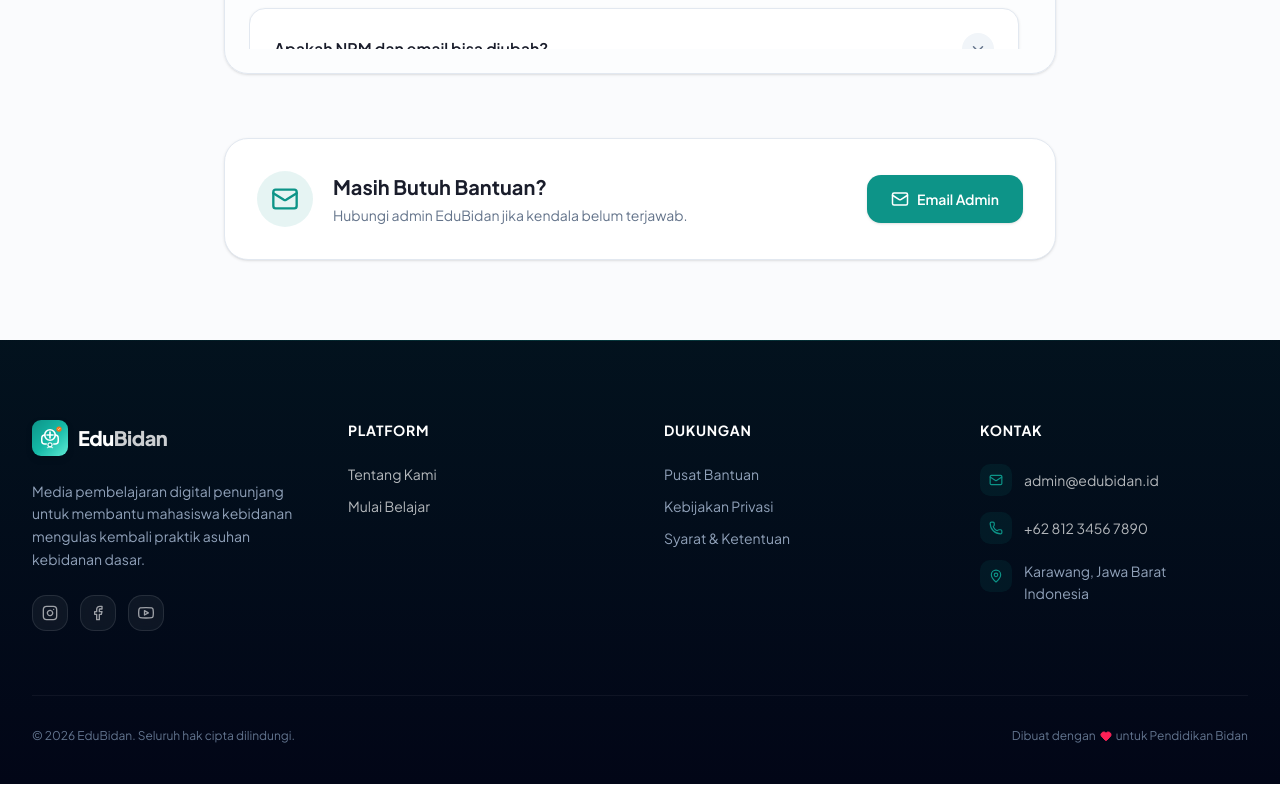
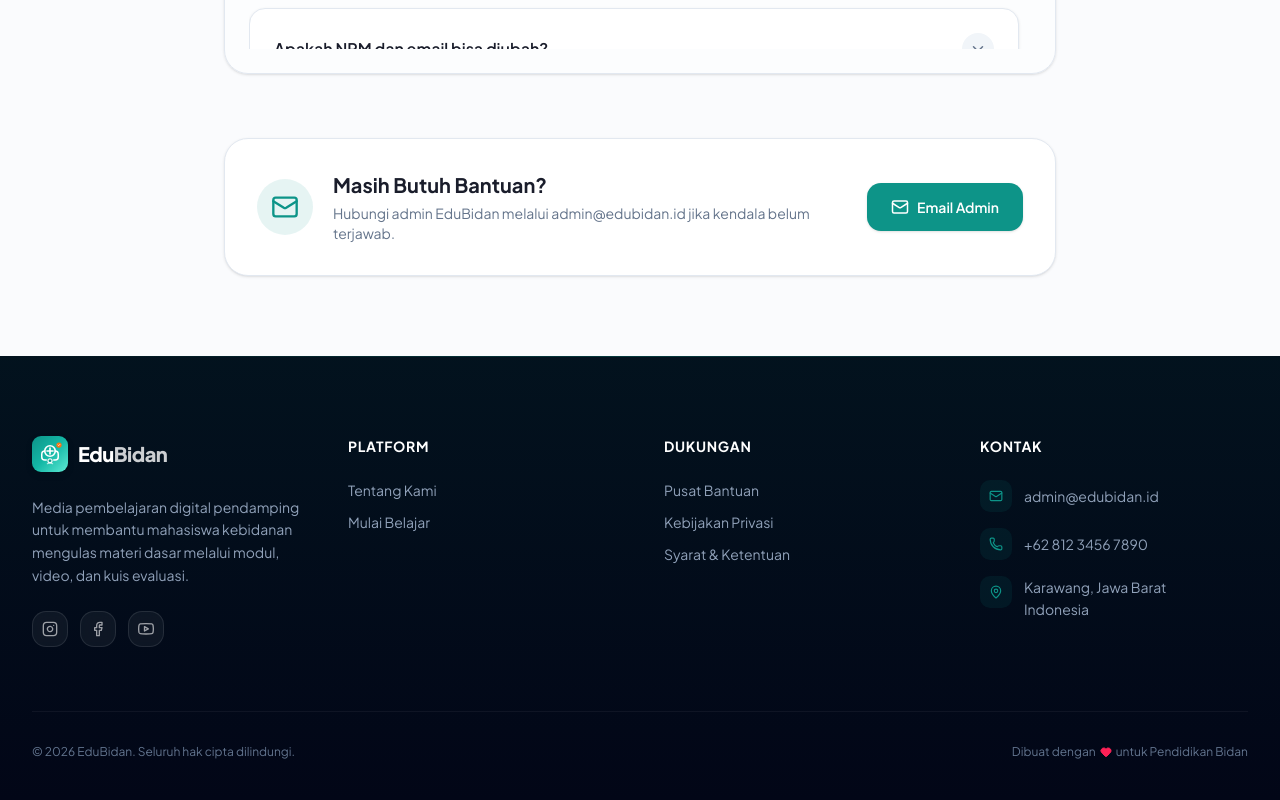
Before and after one commit to sceptzrion/edubidan, a Next.js app: page /help in a window 1280 px wide. Shown: the part 1262-2062 px from the top of the page. Built offline with nearby package versions, Linux system fonts and the light colour scheme.

Commit message:
feat: integrate site configuration for consistent contact and social links across components

```diff
--- a/src/components/layout/Footer.tsx
+++ b/src/components/layout/Footer.tsx
@@ -1,155 +1,207 @@
-"use client";
+import Link from "next/link";
+import { Heart, Mail, MapPin, Phone } from "lucide-react";
 
-import React from "react";
-import { useRouter, usePathname } from "next/navigation";
+import { siteConfig } from "@/config/site";
 import { EduBidanLogo } from "@/components/ui/EduBidanLogo";
-import { Mail, Phone, MapPin, Heart } from "lucide-react";
 
-// --- Ikon SVG Manual ---
 const InstagramIcon = ({ size = 16 }: { size?: number }) => (
-  <svg width={size} height={size} viewBox="0 0 24 24" fill="none" stroke="currentColor" strokeWidth="2" strokeLinecap="round" strokeLinejoin="round">
-    <rect x="2" y="2" width="20" height="20" rx="5" ry="5"></rect>
-    <path d="M16 11.37A4 4 0 1 1 12.63 8 4 4 0 0 1 16 11.37z"></path>
-    <line x1="17.5" y1="6.5" x2="17.51" y2="6.5"></line>
+  <svg
+    width={size}
+    height={size}
+    viewBox="0 0 24 24"
+    fill="none"
+    stroke="currentColor"
+    strokeWidth="2"
+    strokeLinecap="round"
+    strokeLinejoin="round"
+    aria-hidden="true"
+  >
+    <rect x="2" y="2" width="20" height="20" rx="5" ry="5" />
+    <path d="M16 11.37A4 4 0 1 1 12.63 8 4 4 0 0 1 16 11.37z" />
+    <line x1="17.5" y1="6.5" x2="17.51" y2="6.5" />
   </svg>
 );
 
 const FacebookIcon = ({ size = 16 }: { size?: number }) => (
-  <svg width={size} height={size} viewBox="0 0 24 24" fill="none" stroke="currentColor" strokeWidth="2" strokeLinecap="round" strokeLinejoin="round">
-    <path d="M18 2h-3a5 5 0 0 0-5 5v3H7v4h3v8h4v-8h3l1-4h-4V7a1 1 0 0 1 1-1h3z"></path>
+  <svg
+    width={size}
+    height={size}
+    viewBox="0 0 24 24"
+    fill="none"
+    stroke="currentColor"
+    strokeWidth="2"
+    strokeLinecap="round"
+    strokeLinejoin="round"
+    aria-hidden="true"
+  >
+    <path d="M18 2h-3a5 5 0 0 0-5 5v3H7v4h3v8h4v-8h3l1-4h-4V7a1 1 0 0 1 1-1h3z" />
   </svg>
 );
 
 const YoutubeIcon = ({ size = 16 }: { size?: number }) => (
-  <svg width={size} height={size} viewBox="0 0 24 24" fill="none" stroke="currentColor" strokeWidth="2" strokeLinecap="round" strokeLinejoin="round">
-    <path d="M22.54 6.42a2.78 2.78 0 0 0-1.94-2C18.88 4 12 4 12 4s-6.88 0-8.6.46a2.78 2.78 0 0 0-1.94 2A29 29 0 0 0 1 11.75a29 29 0 0 0 .46 5.33A2.78 2.78 0 0 0 3.4 19c1.72.46 8.6.46 8.6.46s6.88 0 8.6-.46a2.78 2.78 0 0 0 1.94-2 29 29 0 0 0 .46-5.25 29 29 0 0 0-.46-5.33z"></path>
-    <polygon points="9.75 15.02 15.5 11.75 9.75 8.48 9.75 15.02"></polygon>
+  <svg
+    width={size}
+    height={size}
+    viewBox="0 0 24 24"
+    fill="none"
+    stroke="currentColor"
+    strokeWidth="2"
+    strokeLinecap="round"
+    strokeLinejoin="round"
+    aria-hidden="true"
+  >
+    <path d="M22.54 6.42a2.78 2.78 0 0 0-1.94-2C18.88 4 12 4 12 4s-6.88 0-8.6.46a2.78 2.78 0 0 0-1.94 2A29 29 0 0 0 1 11.75a29 29 0 0 0 .46 5.33A2.78 2.78 0 0 0 3.4 19c1.72.46 8.6.46 8.6.46s6.88 0 8.6-.46a2.78 2.78 0 0 0 1.94-2 29 29 0 0 0 .46-5.25 29 29 0 0 0-.46-5.33z" />
+    <polygon points="9.75 15.02 15.5 11.75 9.75 8.48 9.75 15.02" />
   </svg>
 );
 
+const socialLinks = [
+  {
+    label: "Instagram EduBidan",
+    href: siteConfig.links.instagram,
+    Icon: InstagramIcon,
+  },
+  {
+    label: "Facebook EduBidan",
+    href: siteConfig.links.facebook,
+    Icon: FacebookIcon,
+  },
+  {
+    label: "YouTube EduBidan",
+    href: siteConfig.links.youtube,
+    Icon: YoutubeIcon,
+  },
+];
+
+const platformLinks = [
+  { label: "Tentang Kami", href: "/about" },
+  { label: "Mulai Belajar", href: "/register" },
+];
+
+const supportLinks = [
+  { label: "Pusat Bantuan", href: "/help" },
+  { label: "Kebijakan Privasi", href: "/privacy" },
+  { label: "Syarat & Ketentuan", href: "/terms" },
+];
+
 export function Footer() {
-  const router = useRouter();
-  const pathname = usePathname();
-
-  const handleAboutClick = () => {
-    if (pathname === "/about") {
-      window.scrollTo({ top: 0, behavior: "smooth" });
-    } else {
-      router.push("/about");
-    }
-  };
-
-  const handleHelpClick = () => {
-    if (pathname === "/help") {
-      window.scrollTo({ top: 0, behavior: "smooth" });
-    } else {
-      router.push("/help");
-    }
-  };
-
-  const handleTermsClick = () => {
-    if (pathname === "/terms") {
-      window.scrollTo({ top: 0, behavior: "smooth" });
-    } else {
-      router.push("/terms");
-    }
-  };
-
-  // Logika cerdas untuk Kebijakan Privasi
-  const handlePrivacyClick = () => {
-    if (pathname === "/privacy") {
-      window.scrollTo({ top: 0, behavior: "smooth" });
-    } else {
-      router.push("/privacy");
-    }
-  };
-
-  const socialLinks = [
-    { Icon: InstagramIcon, href: "#" },
-    { Icon: FacebookIcon, href: "#" },
-    { Icon: YoutubeIcon, href: "#" }
-  ];
-
   return (
-    <footer className="relative pt-20 pb-10 overflow-hidden bg-[#020617]">
-      <div className="absolute inset-0 bg-linear-to-b from-[#042F2E]/30 to-transparent pointer-events-none"></div>
-      <div className="absolute top-0 left-0 right-0 h-px bg-linear-to-r from-transparent via-primary/30 to-transparent"></div>
+    <footer className="relative pt-16 sm:pt-20 pb-8 sm:pb-10 overflow-hidden bg-[#020617]">
+      <div className="absolute inset-0 bg-linear-to-b from-[#042F2E]/30 to-transparent pointer-events-none" />
+      <div className="absolute top-0 left-0 right-0 h-px bg-linear-to-r from-transparent via-primary/30 to-transparent" />
 
       <div className="max-w-7xl mx-auto px-4 sm:px-6 lg:px-8 relative z-10">
-        <div className="grid md:grid-cols-4 gap-12 text-white/70">
-
+        <div className="grid gap-10 sm:gap-12 md:grid-cols-2 lg:grid-cols-4 text-white/70">
           <div className="space-y-6">
             <EduBidanLogo size="sm" variant="white" />
-            <p className="text-sm leading-relaxed text-slate-400">
-              Media pembelajaran digital penunjang untuk membantu mahasiswa kebidanan mengulas kembali praktik asuhan kebidanan dasar.
+
+            <p className="text-sm leading-relaxed text-slate-400 max-w-sm">
+              Media pembelajaran digital pendamping untuk membantu mahasiswa
+              kebidanan mengulas materi dasar melalui modul, video, dan kuis
+              evaluasi.
             </p>
+
             <div className="flex gap-3">
-              {socialLinks.map((item, i) => {
-                const IconComponent = item.Icon;
-                return (
-                  <button
-                    key={i}
-                    className="w-9 h-9 rounded-xl bg-white/5 border border-white/10 flex items-center justify-center text-white/60 hover:text-white hover:bg-primary/20 hover:border-primary/50 transition-all duration-300 backdrop-blur-sm"
-                  >
-                    <IconComponent size={16} />
-                  </button>
-                );
-              })}
+              {socialLinks.map(({ label, href, Icon }) => (
+                <a
+                  key={label}
+                  href={href}
+                  aria-label={label}
+                  className="w-9 h-9 rounded-xl bg-white/5 border border-white/10 flex items-center justify-center text-white/60 hover:text-white hover:bg-primary/20 hover:border-primary/50 transition-all duration-300 backdrop-blur-sm"
+                >
+                  <Icon size={16} />
+                </a>
+              ))}
             </div>
           </div>
 
           <div>
-            <h4 className="text-sm font-bold text-white uppercase tracking-wider mb-6">Platform</h4>
+            <h4 className="text-sm font-bold text-white uppercase tracking-wider mb-6">
+              Platform
+            </h4>
+
             <div className="space-y-3 text-sm">
-              <p onClick={handleAboutClick} className="hover:text-primary cursor-pointer transition-colors">Tentang Kami</p>
-              <p onClick={() => router.push("/register")} className="hover:text-primary cursor-pointer transition-colors">Mulai Belajar</p>
+              {platformLinks.map((link) => (
+                <Link
+                  key={link.href}
+                  href={link.href}
+                  className="block text-slate-400 hover:text-primary transition-colors"
+                >
+                  {link.label}
+                </Link>
+              ))}
             </div>
           </div>
 
           <div>
-            <h4 className="text-sm font-bold text-white uppercase tracking-wider mb-6">Dukungan</h4>
+            <h4 className="text-sm font-bold text-white uppercase tracking-wider mb-6">
+              Dukungan
+            </h4>
+
             <div className="space-y-3 text-sm">
-              <p onClick={handleHelpClick} className="hover:text-primary cursor-pointer transition-colors text-slate-400">Pusat Bantuan</p>
-              <p onClick={handlePrivacyClick} className="hover:text-primary cursor-pointer transition-colors text-slate-400">Kebijakan Privasi</p>
-              <p onClick={handleTermsClick} className="hover:text-primary cursor-pointer transition-colors text-slate-400">Syarat & Ketentuan</p>
+              {supportLinks.map((link) => (
+                <Link
+                  key={link.href}
+                  href={link.href}
+                  className="block text-slate-400 hover:text-primary transition-colors"
+                >
+                  {link.label}
+                </Link>
+              ))}
             </div>
           </div>
 
           <div>
-            <h4 className="text-sm font-bold text-white uppercase tracking-wider mb-6">Kontak</h4>
+            <h4 className="text-sm font-bold text-white uppercase tracking-wider mb-6">
+              Kontak
+            </h4>
+
             <div className="space-y-4 text-sm">
-              <div className="flex items-center gap-3">
-                <div className="w-8 h-8 rounded-lg bg-primary/10 flex items-center justify-center text-primary">
+              <a
+                href={siteConfig.links.email}
+                className="flex items-center gap-3 text-slate-400 hover:text-primary transition-colors"
+              >
+                <div className="w-8 h-8 rounded-lg bg-primary/10 flex items-center justify-center text-primary shrink-0">
                   <Mail size={14} />
                 </div>
-                <span>admin@edubidan.id</span>
-              </div>
-              <div className="flex items-center gap-3">
-                <div className="w-8 h-8 rounded-lg bg-primary/10 flex items-center justify-center text-primary">
+                <span>{siteConfig.contact.email}</span>
+              </a>
+
+              <a
+                href={siteConfig.links.whatsapp}
+                target="_blank"
+                rel="noreferrer"
+                className="flex items-center gap-3 text-slate-400 hover:text-primary transition-colors"
+              >
+                <div className="w-8 h-8 rounded-lg bg-primary/10 flex items-center justify-center text-primary shrink-0">
                   <Phone size={14} />
                 </div>
-                <span>+62 812 3456 7890</span>
-              </div>
-              <div className="flex items-start gap-3">
+                <span>{siteConfig.contact.phone}</span>
+              </a>
+
+              <div className="flex items-start gap-3 text-slate-400">
                 <div className="w-8 h-8 rounded-lg bg-primary/10 flex items-center justify-center text-primary shrink-0">
                   <MapPin size={14} />
                 </div>
-                <span className="leading-relaxed text-slate-400 text-left">
-                  Karawang, Jawa Barat<br />
+                <span className="leading-relaxed text-left">
+                  {siteConfig.contact.locationShort}
+                  <br />
                   Indonesia
                 </span>
               </div>
             </div>
           </div>
-
         </div>
 
-        <div className="mt-16 pt-8 border-t border-white/5 flex flex-col md:flex-row justify-between items-center gap-4">
+        <div className="mt-12 sm:mt-16 pt-8 border-t border-white/5 flex flex-col md:flex-row justify-between items-center gap-4 text-center md:text-left">
           <p className="text-xs text-slate-500">
-            &copy; 2026 EduBidan. Seluruh hak cipta dilindungi.
+            &copy; {siteConfig.copyright.year} {siteConfig.copyright.text}
           </p>
+
           <div className="flex items-center gap-1 text-xs text-slate-500">
-            Dibuat dengan <Heart size={12} className="text-rose-500 fill-rose-500" /> untuk Pendidikan Bidan
+            Dibuat dengan
+            <Heart size={12} className="text-rose-500 fill-rose-500" />
+            untuk Pendidikan Bidan
           </div>
         </div>
       </div>
--- a/src/components/layout/Navbar.tsx
+++ b/src/components/layout/Navbar.tsx
@@ -55,7 +55,7 @@ export function Navbar() {
               Tentang
             </a>
             <a href="#features" className="text-muted-foreground hover:text-foreground transition-colors text-sm">
-              Topik Belajar
+              Fokus Materi
             </a>
             <a href="#alur-belajar" className="text-sm font-medium transition-colors text-muted-foreground hover:text-foreground">
               Alur Belajar
--- a/src/components/sections/help/HelpCenterClient.tsx
+++ b/src/components/sections/help/HelpCenterClient.tsx
@@ -6,6 +6,7 @@ import { Mail, Search } from "lucide-react";
 import { CategoryCard } from "@/components/sections/help/CategoryCard";
 import { HelpFaqItem } from "@/components/sections/help/HelpFaqItem";
 import { helpCategories, helpFaqs } from "@/data/public/help-content";
+import { siteConfig } from "@/config/site";
 
 export function HelpCenterClient() {
   const [search, setSearch] = useState("");
@@ -143,13 +144,14 @@ export function HelpCenterClient() {
                 Masih Butuh Bantuan?
               </h3>
               <p className="text-sm text-muted-foreground">
-                Hubungi admin EduBidan jika kendala belum terjawab.
+                Hubungi admin EduBidan melalui {siteConfig.contact.email} jika kendala belum
+                terjawab.
               </p>
             </div>
           </div>
 
           <a
-            href="mailto:admin@edubidan.id"
+            href={siteConfig.links.email}
             className="w-full md:w-auto shrink-0 bg-primary text-primary-foreground px-6 py-3.5 rounded-xl font-semibold hover:opacity-90 transition-opacity flex items-center justify-center gap-2 shadow-sm text-sm"
           >
             <Mail size={18} />
--- a/src/components/sections/landing/LandingActions.tsx
+++ b/src/components/sections/landing/LandingActions.tsx
@@ -61,7 +61,7 @@ export function LandingCta() {
                 onClick={() => router.push("/register")}
                 className="bg-white text-primary px-8 py-3.5 rounded-xl hover:bg-slate-50 transition-all font-bold shadow-lg text-sm"
               >
-                Buat Akun Mahasiswa
+                Buat Akun
               </button>
 
               <button
--- a/src/components/sections/landing/LandingFaq.tsx
+++ b/src/components/sections/landing/LandingFaq.tsx
@@ -11,7 +11,7 @@ interface LandingFaqProps {
 }
 
 export function LandingFaq({ faqs }: LandingFaqProps) {
-  const [openFaq, setOpenFaq] = useState<number | null>(0);
+  const [openFaq, setOpenFaq] = useState<number | null>(null);
 
   return (
     <div className="space-y-4">
--- /dev/null
+++ b/src/config/site.ts
@@ -0,0 +1,26 @@
+export const siteConfig = {
+  name: "EduBidan",
+  description:
+    "Platform pembelajaran digital kebidanan berbasis web untuk materi video, kuis evaluasi, progres belajar, dan rekap nilai.",
+
+  contact: {
+    email: "admin@edubidan.id",
+    phone: "+62 812 3456 7890",
+    whatsapp: "6281234567890",
+    location: "Karawang, Jawa Barat, Indonesia",
+    locationShort: "Karawang, Jawa Barat",
+  },
+
+  links: {
+    email: "mailto:admin@edubidan.id",
+    whatsapp: "https://wa.me/6281234567890",
+    instagram: "#",
+    facebook: "#",
+    youtube: "#",
+  },
+
+  copyright: {
+    year: 2026,
+    text: "EduBidan. Seluruh hak cipta dilindungi.",
+  },
+};
```
Also changed, not shown: src/data/public/legal-content.ts (+4 -4 lines).
